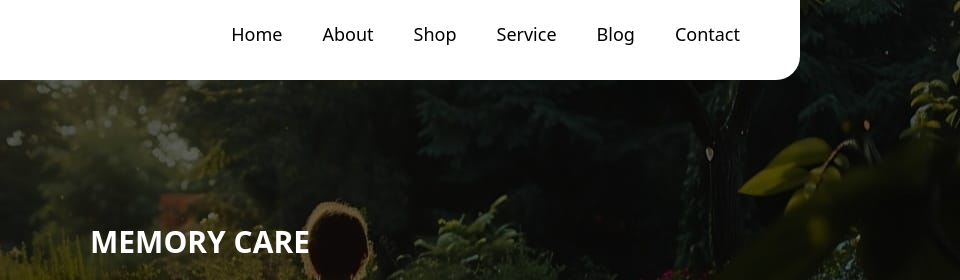
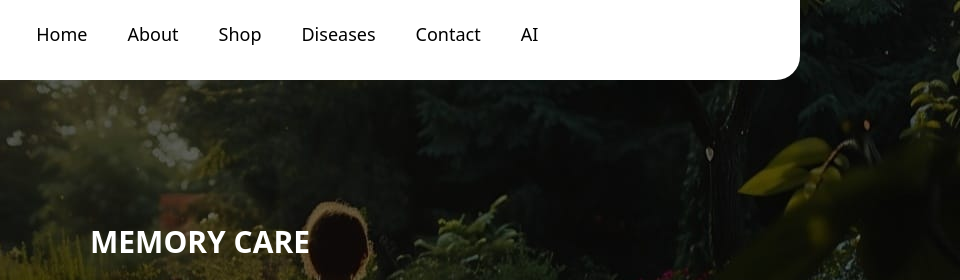
Before and after one commit to PANDURANGZURE/pure-ayu, a website: page src/html/Memory.html in a window 1280 px wide. Shown: the top 280 px of the page, 320-1280 px from the left. Drawn offline with Linux system fonts and the light colour scheme.

Commit message:
till date

```diff
--- a/src/html/Memory.html
+++ b/src/html/Memory.html
@@ -12,13 +12,14 @@
 
             <nav class="bg-white md:mx-40 mx-10 h-20 flex rounded-b-3xl">
                 <div><img class="mx-6 my-4 md:h-10 h-8" src="/img/icon_ayu/New folder (2)/Logo (1).png" alt=""></div>
-                <ul class="ml-auto m-5 md:flex hidden">
-                  <li class="mr-10 font-normal text-lg">Home</li>
-                  <li class="mr-10 font-normal text-lg">About</li>
-                  <li class="mr-10 font-normal text-lg">Shop</li>
-                  <li class="mr-10 font-normal text-lg">Service</li>
-                  <li class="mr-10 font-normal text-lg">Blog</li>
-                  <li class="mr-10 font-normal text-lg">Contact</li>
+                <ul class=" m-5  md:flex hidden">
+                  <a href="#"><li class="mr-10 font-normal text-lg  ">Home</li></a>
+                  <a href="/src/html/about.html"><li class="mr-10 font-normal text-lg  ">About</li></a>
+                  <a href="/src/html/Shop.html"><li class="mr-10 font-normal text-lg  ">Shop</li></a>
+                  <a href="/src/html/Diseases.html"><li class="mr-10 font-normal text-lg  ">Diseases</li></a>
+                  <a href="/src/html/contact.html"><li class="mr-10 font-normal text-lg  ">Contact</li></a>
+                  <a href="/src/html/AI.html"><li class="mr-10 font-normal text-lg  ">AI</li></a>
+
                 </ul>
               </nav>
 
```
Also changed, not shown: index.html (+2 -2 lines), src/html/Diseases.html (+1 -1 lines), src/html/Shop.html (+2 -2 lines), src/html/about.html (+2 -2 lines), src/html/beauty.html (+8 -7 lines), src/html/contact.html (+1 -1 lines), src/html/eye.html (+8 -7 lines), src/html/haircare.html (+8 -7 lines), src/html/menscare.html (+8 -7 lines), src/html/skincare.html (+8 -7 lines), src/html/women.html (+8 -7 lines), src/output.css.
